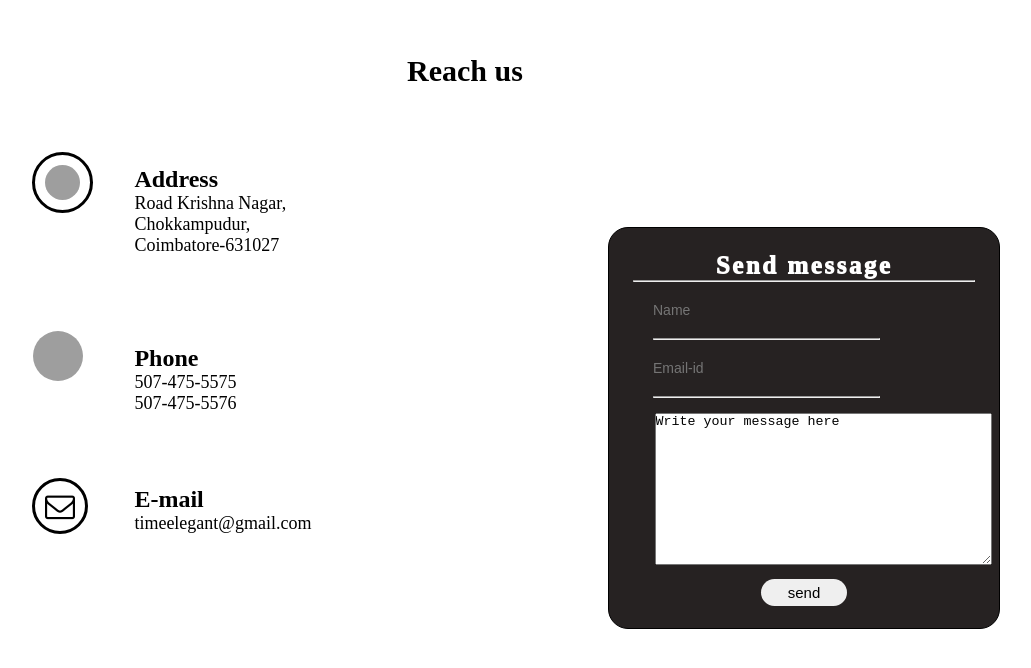
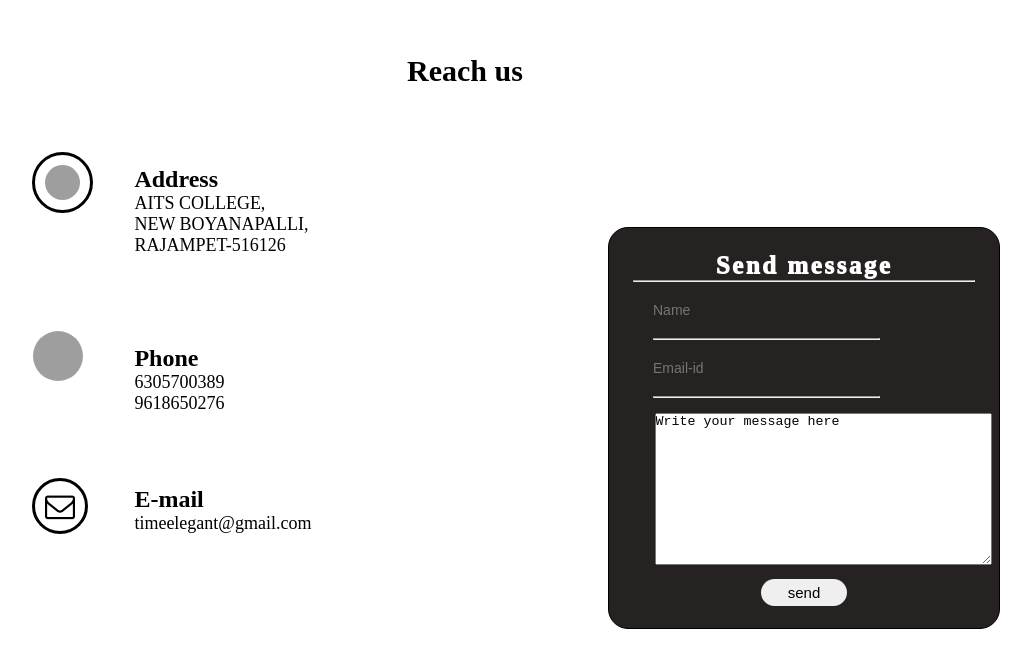
Before and after one commit to VenTechMaster/PRODUCT-LANDING-PAGE, a plain HTML site: page index.html in a window 1280 px wide. Shown: the part 2474-3142 px from the top of the page, without its empty margins (160-1191 px from the left). Drawn offline with Linux system fonts and the light colour scheme; grey boxes are pictures that could not be loaded.

Commit message:
Update index.html

```diff
--- a/index.html
+++ b/index.html
@@ -116,7 +116,7 @@
                     class="icon" style="width: 35px;height: 35px;">
                     <div class="content">
                 <h2 class="text">Address</h2>
-                <p>Road Krishna Nagar,<br>Chokkampudur,<br>Coimbatore-631027</p>
+                <p>AITS COLLEGE,<br>NEW BOYANAPALLI,<br>RAJAMPET-516126</p>
             </div>
             </div>
             <div>
@@ -125,8 +125,8 @@
                     style="width: 50px;height: 50px;border: 1px solid white;margin-left: 14.2%;">
                     <div class="content">
                 <h2 class="text">Phone</h2>
-                <p>507-475-5575</p>
-                <p>507-475-5576</p>
+                <p>6305700389</p>
+                <p>9618650276</p>
             </div>
             <div>
                 <i class="fa fa-envelope-o icon" aria-hidden="true"></i>
```
